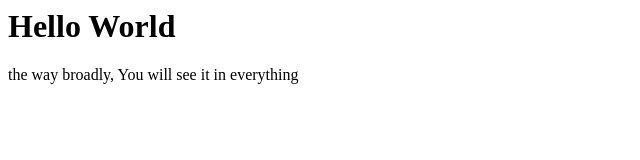
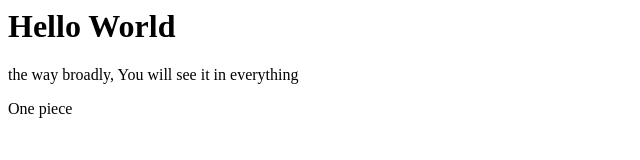
Before and after one commit to johanLib/Nike-Zoom-KD16, a plain HTML site: page index.html in a window 1280 px wide. Shown: the full height of the page, 0-640 px from the left. Drawn offline with Linux system fonts and the light colour scheme.

Commit message:
add suii
testing

```diff
--- a/index.html
+++ b/index.html
@@ -1,2 +1,3 @@
 <h1>Hello World</h1>
 <p>the way broadly, You will see it in everything</p>
+<p>One piece</p>
```
